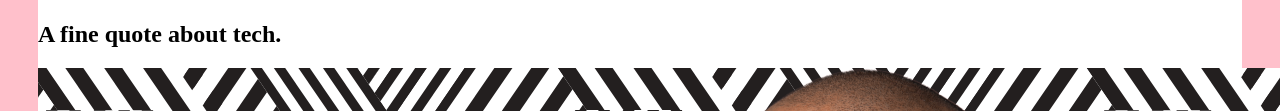
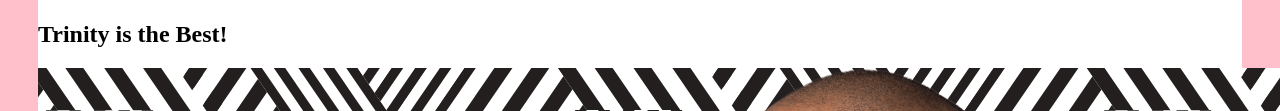
Before and after one commit to TrinityChristiana/trinty-front-end-engineer-cohort, a plain HTML site: page index.html in a window 1280 px wide. Shown: the part 383-494 px from the top of the page. Drawn offline with Linux system fonts and the light colour scheme.

Commit message:
Updated Header Text

```diff
--- a/index.html
+++ b/index.html
@@ -14,7 +14,7 @@
     <main class="main-border">
         <section>
             <img src="/images/temp-logo.png" alt="main logo" />
-            <h1>A fine quote about tech.</h1>
+            <h1>Trinity is the Best!</h1>
             <img src="/images/temp-main-image.png" alt="sale information" />
             <article>
                 <img src="/images/icons/1.png" alt="" />
```
